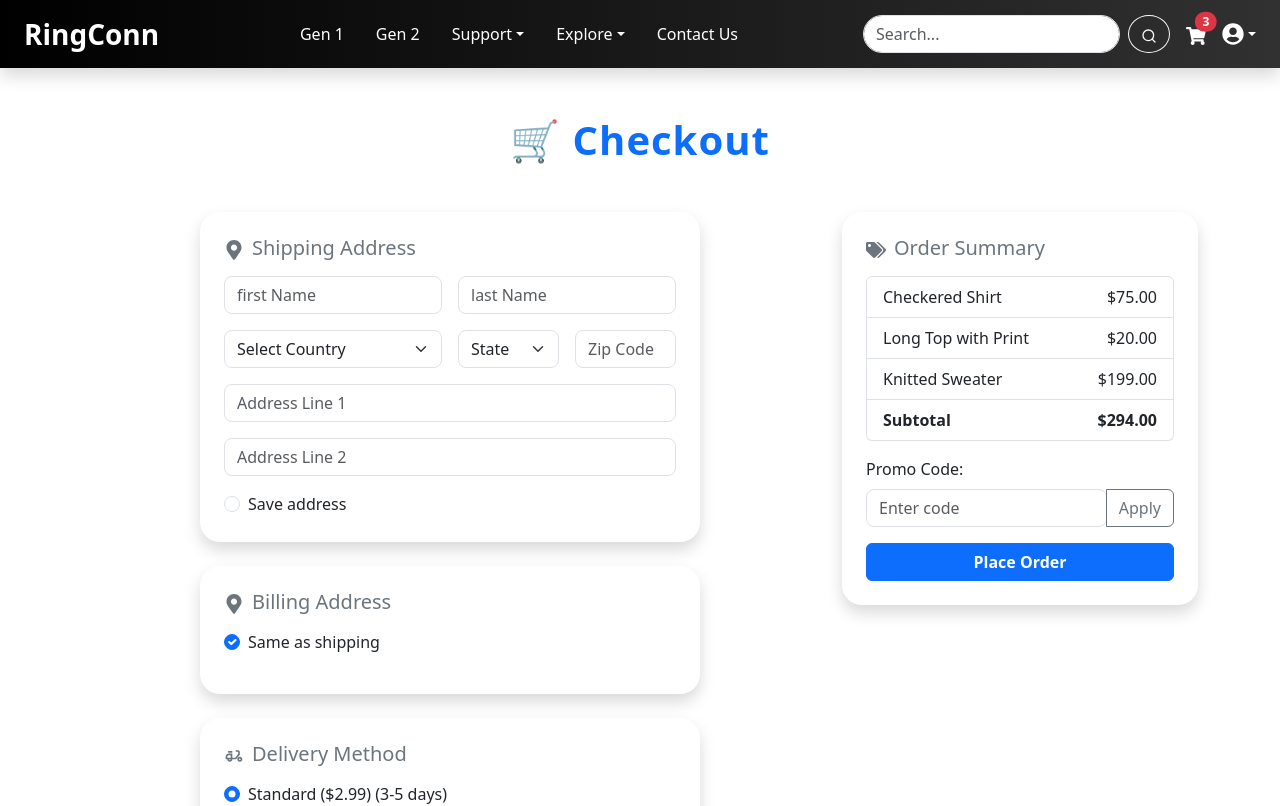
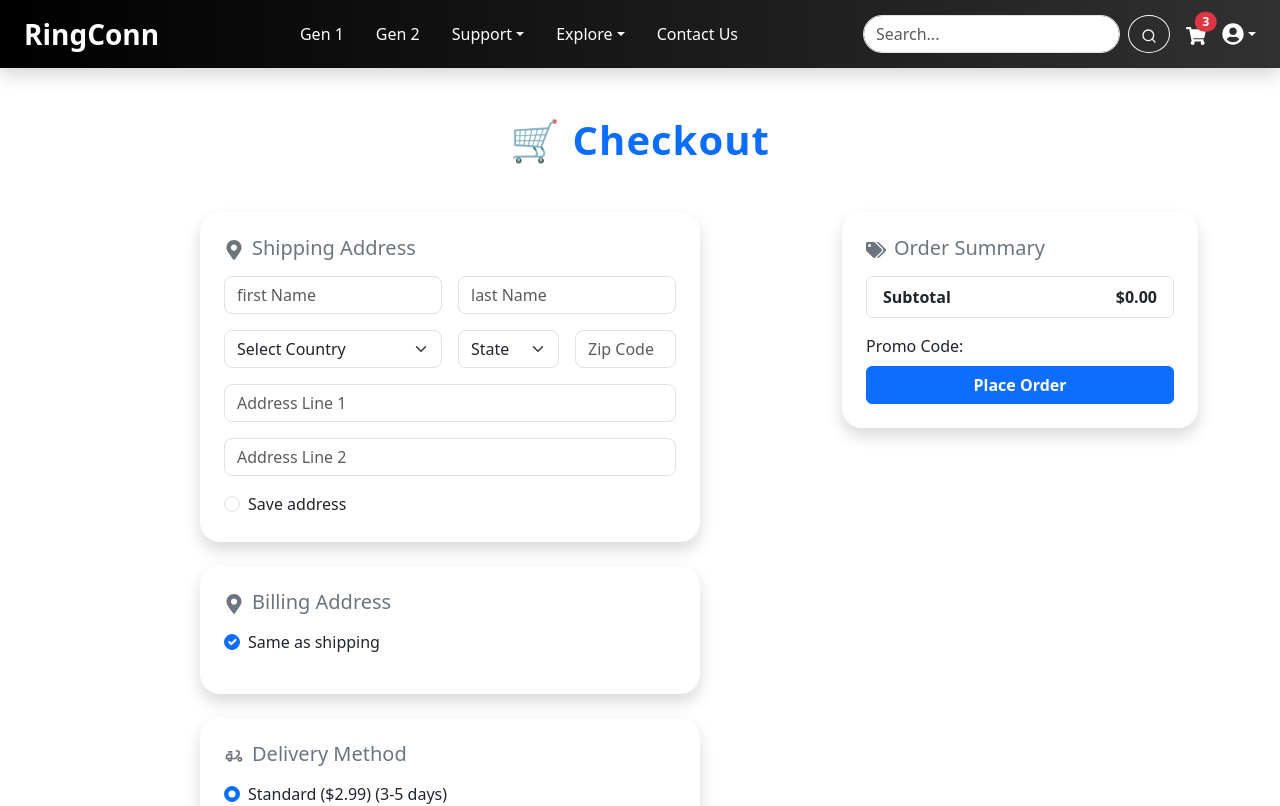
Before and after one commit to Aayan-infotech/Ring_conn_frontend, a React (Vite) app: page /checkout in a window 1280 px wide. Shown: the top 806 px of the page. Built offline with nearby package versions, Linux system fonts and the light colour scheme; sample sign-in values are in the browser's storage.

Commit message:
pages update with api

```diff
--- a/src/components/Checkout/Checkout.jsx
+++ b/src/components/Checkout/Checkout.jsx
@@ -42,15 +42,16 @@ export default function Checkout() {
     { name: "Knitted Sweater", price: 199 },
   ];
 
-  const subtotal = cartItems.reduce((sum, item) => sum + item.price, 0);
+  const subtotal = parseFloat(localStorage.getItem("checkoutAmount")) || 0;
+
 
   const handlePlaceOrder = async () => {
     const userId = localStorage.getItem("userId");
     const cartId = localStorage.getItem("cartId");
-    const amount = subtotal;
+    const amount = localStorage.getItem("checkoutAmount");
 
-    if (!userId || !cartId) {
-      alert("Missing user or cart info!");
+    if (!userId || !cartId || !amount) {
+      alert("Missing user, cart, or amount info!");
       return;
     }
 
@@ -91,6 +92,7 @@ export default function Checkout() {
       alert("Error placing order.");
     }
   };
+
 
 
   return (
@@ -357,7 +359,7 @@ export default function Checkout() {
               Order Summary
             </h5>
             <ul className="list-group mb-3">
-              {cartItems.map((item, i) => (
+              {/* {cartItems.map((item, i) => (
                 <li
                   className="list-group-item d-flex justify-content-between"
                   key={i}
@@ -365,23 +367,14 @@ export default function Checkout() {
                   <span>{item.name}</span>
                   <span>${item.price.toFixed(2)}</span>
                 </li>
-              ))}
+              ))} */}
               <li className="list-group-item d-flex justify-content-between fw-bold">
                 <span>Subtotal</span>
                 <span>${subtotal.toFixed(2)}</span>
               </li>
             </ul>
             <label className="form-label">Promo Code:</label>
-            <div className="input-group mb-3">
-              <input
-                type="text"
-                className="form-control"
-                placeholder="Enter code"
-                value={promoCode}
-                onChange={(e) => setPromoCode(e.target.value)}
-              />
-              <button className="btn btn-outline-secondary">Apply</button>
-            </div>
+
             <button
               className="btn btn-primary w-100 fw-bold"
               onClick={handlePlaceOrder}
```
